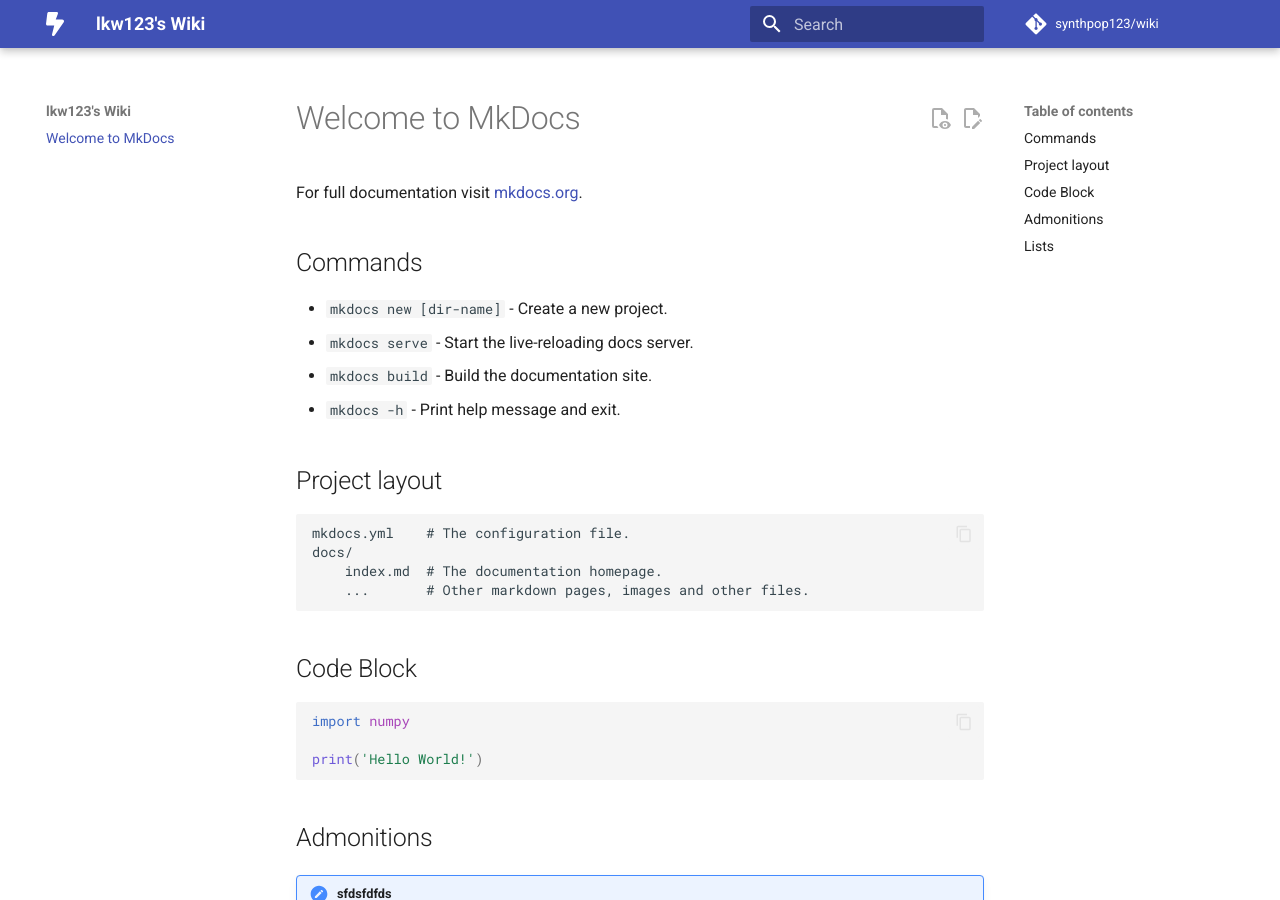
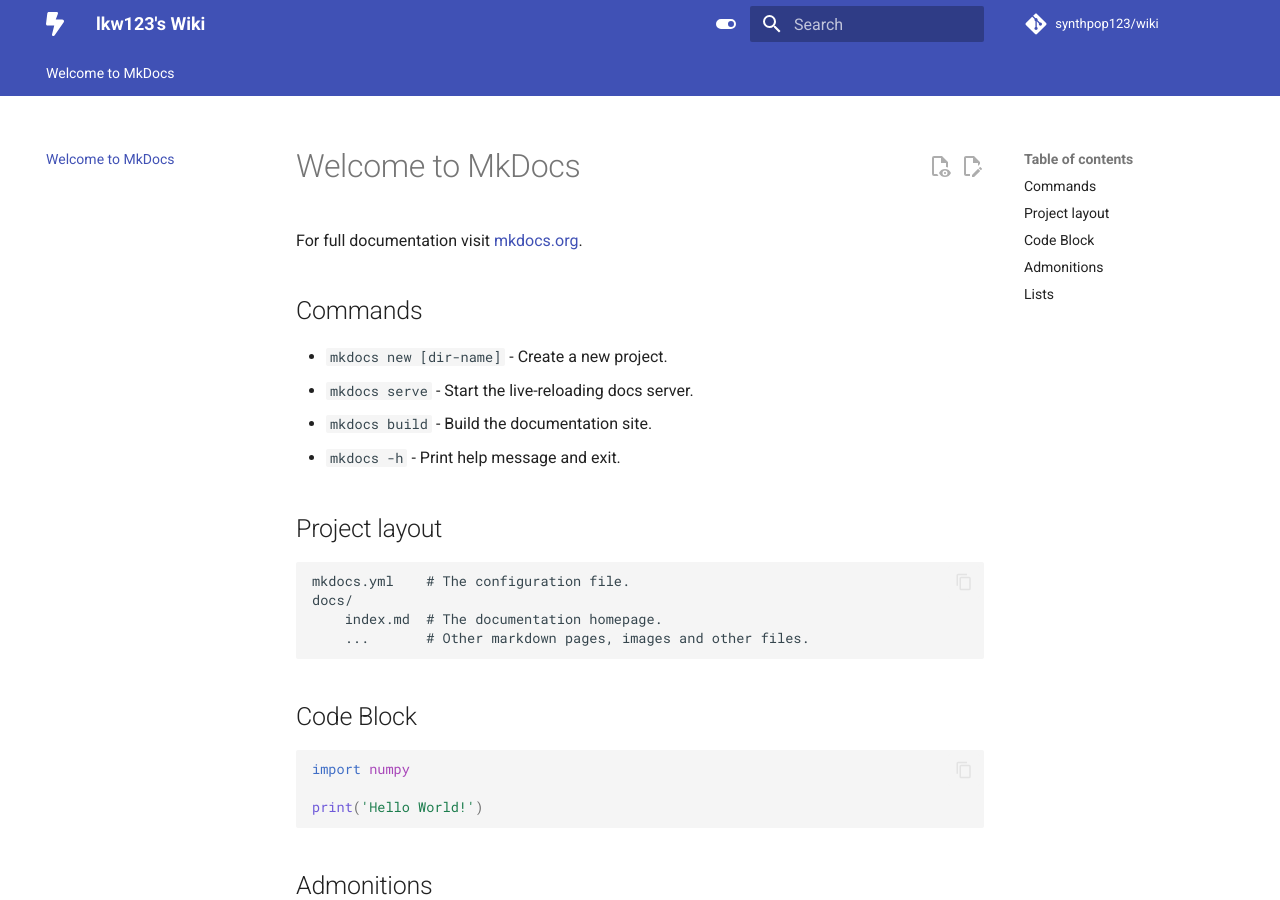
Before and after one commit to synthpop123/wiki, an MkDocs documentation site: the page built from docs/index.md, in a window 1280 px wide and 900 px high. Built offline with MkDocs 1.6.1 and Material for MkDocs 9.7.7, drawn with Linux system fonts in a browser that asks for light colours; comment, search, counter and statistics services are not loaded.

Commit message:
add navigation

```diff
--- a/mkdocs.yml
+++ b/mkdocs.yml
@@ -7,6 +7,17 @@ edit_uri: edit/main/docs/
 
 theme:
   name: material
+  palette:
+    # Palette toggle for light mode
+    - scheme: default
+      toggle:
+        icon: material/toggle-switch
+        name: Switch to dark mode
+    # Palette toggle for dark mode
+    - scheme: slate
+      toggle:
+        icon: material/toggle-switch-off-outline
+        name: Switch to light mode
   favicon: images/favicon.ico
   icon:
     logo: fontawesome/solid/bolt-lightning
@@ -18,6 +29,7 @@ theme:
     - content.action.view
     - navigation.instant
     - navigation.instant.prefetch
+    - navigation.tabs
     - navigation.prune
     - search.highlight
     - search.suggest
```
